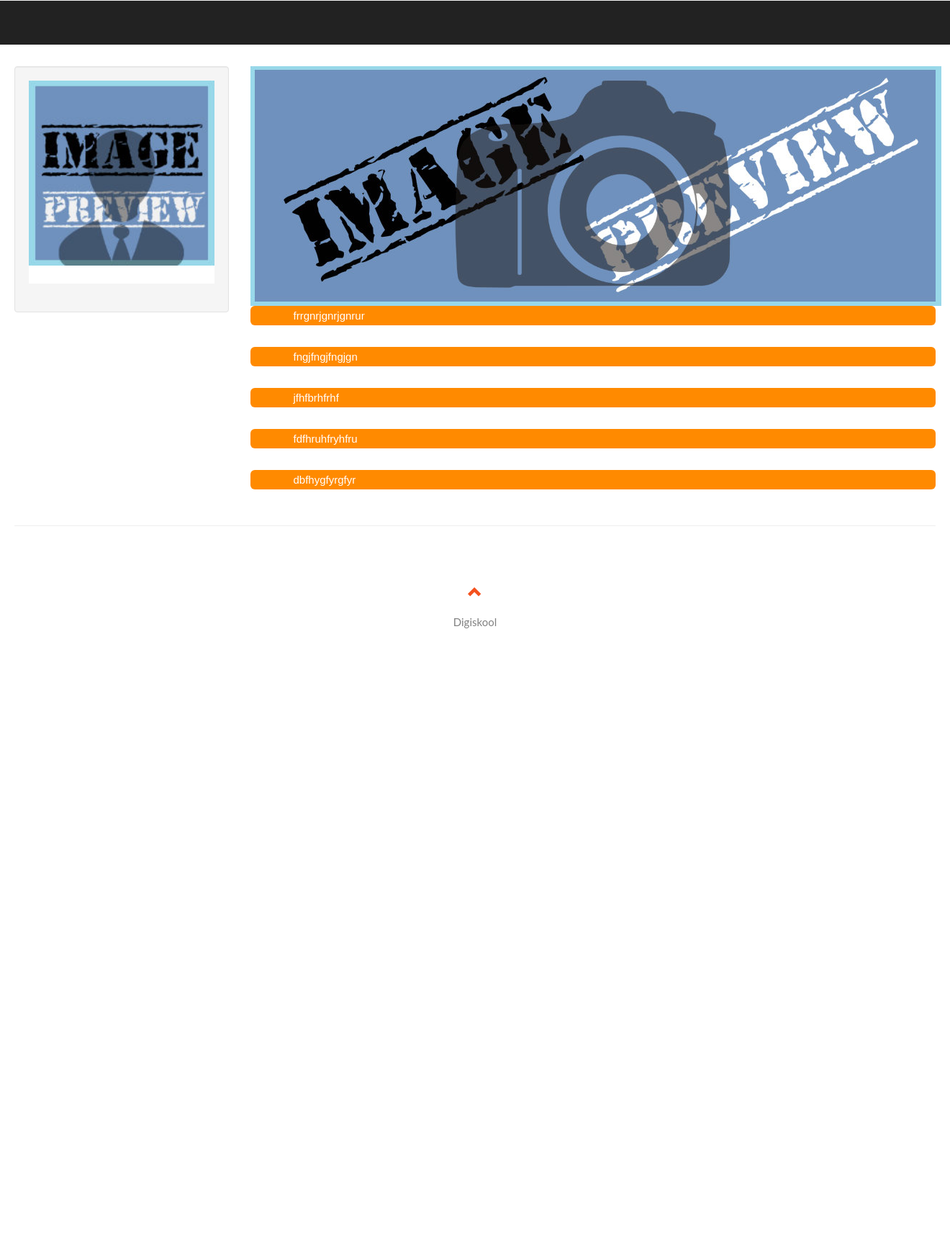
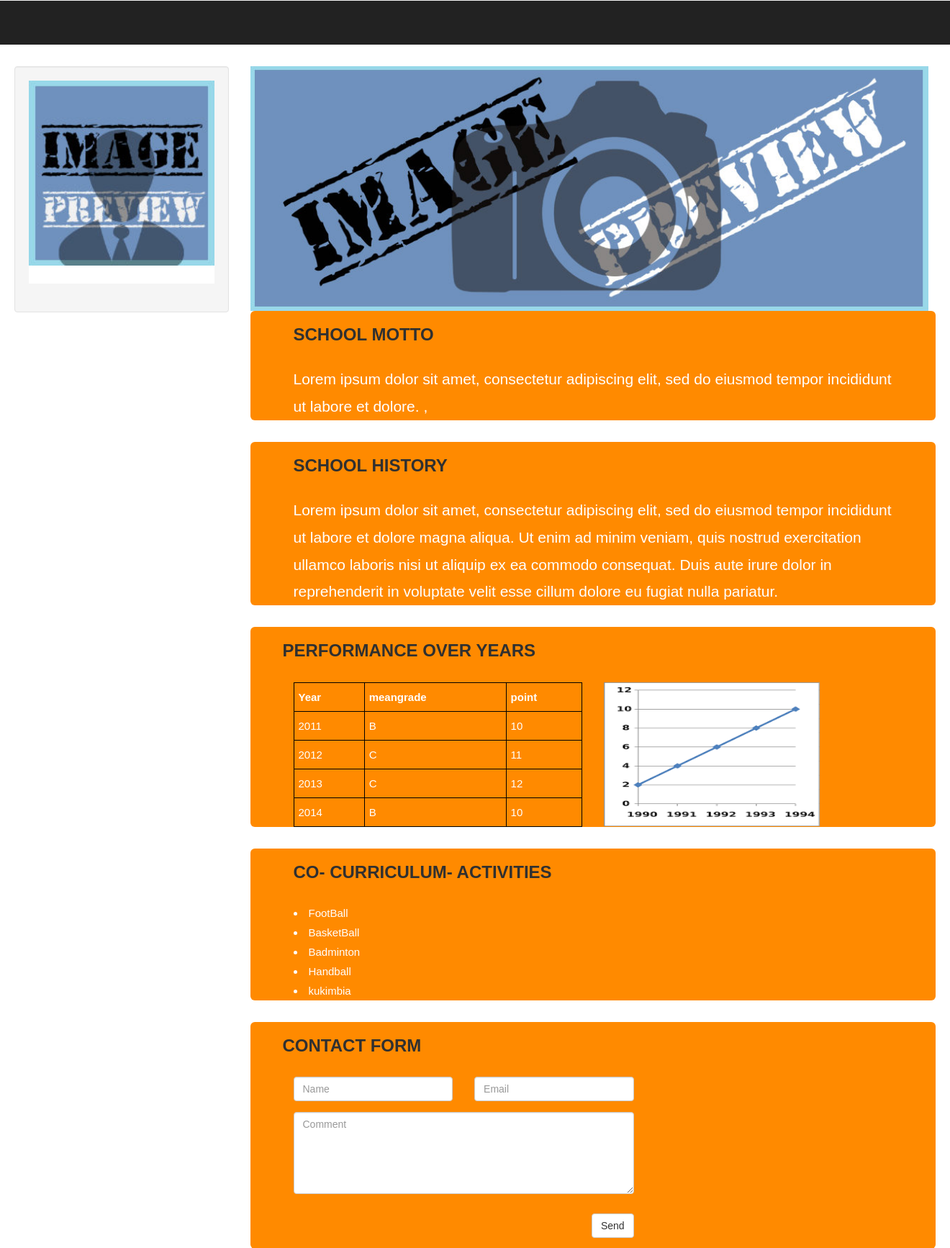
Before and after one commit to peterirungu/digiskool, a PHP site: page / in a window 1320 px wide. Shown: the part 2058-3792 px from the top of the page at 72% size. Before the commit the page ends 2931 px from the top, so only its background shows below. Run offline with PHP 8.4, Linux system fonts and the light colour scheme.

Commit message:
sytled profile

```diff
--- a/profile-page.php
+++ b/profile-page.php
@@ -18,22 +18,93 @@
         <!--/span-->
       <div class="col-xs-12 col-lg-9">
         <div class="" >
-          <img src="./images/cover-preview.jpg" class="image-responsive" alt="Responsive image">
+          <img src="./images/cover-preview.jpg" class="image-responsive" width="99%" height="340px" alt="Responsive image">
         </div>
     <div class="jumbotron">
-          frrgnrjgnrjgnrur
+      <div class="row"></div>
+          <h2>school motto</h2>
+          <p>Lorem ipsum dolor sit amet, consectetur adipiscing elit, sed do eiusmod tempor incididunt ut labore et dolore. ,</p>
     </div>
    <div class="jumbotron">
-          fngjfngjfngjgn
+       <div class="row"></div>
+          <h2>school history</h2>
+          <p>Lorem ipsum dolor sit amet, consectetur adipiscing elit, sed do eiusmod tempor incididunt ut labore et dolore magna aliqua. Ut enim ad minim veniam, quis nostrud exercitation ullamco laboris nisi ut aliquip ex ea commodo consequat. Duis aute irure dolor in reprehenderit in voluptate velit esse cillum dolore eu fugiat nulla pariatur. </p>
     </div>
 <div class="jumbotron">
-          jfhfbrhfrhf
+  <div class="row">
+    <h2> performance over years</h2>
+      <div class="col-sm-6">
+            <style>
+              table, th, td{
+                border:1px solid black;
+                padding: 6px
+              }
+              table {
+                border spacing:15px;
+              }
+            </style>
+        <table style="width:100%">
+          <tr>
+            <th>Year</th>
+            <th>meangrade</th>
+            <th>point</th>
+          </tr>
+          <tr>
+            <td>2011</td>
+            <td>B</td>
+            <td>10</td>
+          </tr>
+          <tr>
+            <td>2012</td>
+            <td>C</td>
+            <td>11</td>
+          </tr>
+          <tr>
+            <td>2013</td>
+            <td>C</td>
+            <td>12</td>
+          </tr>
+          <tr>
+            <td>2014</td>
+            <td>B</td>
+            <td>10</td>
+          </tr>
+        </table>
+      </div>
+    <div class="col-sm-6">
+    <img class="image-responsive" style="width:300px; height:200px" src="images/graph.png" alt="graph">
+    </div>
+  </div>
 </div>
     <div class="jumbotron">
-          fdfhruhfryhfru
+          <div class="row"> </div>
+              <h2>co- curriculum- activities</h2>
+                 <li>FootBall</li>
+                 <li>BasketBall</li>
+                 <li>Badminton</li>
+                 <li>Handball</li>
+                 <li>kukimbia</li>
+                </ol>
         </div>
 <div class="jumbotron">
-          dbfhygfyrgfyr
+  <div class="row">
+    <h2>Contact form</h2>
+    <div class="col-sm-7 slideanim slide">
+      <div class="row">
+        <div class="col-sm-6 form-group">
+        <input class="form-control" id="name" name="name" placeholder="Name" type="text" required>
+        </div>
+        <div class="col-sm-6 form-group">
+        <input class="form-control" id="email" name="email" placeholder="Email" type="email" required>
+        </div>
+      </div>
+      <textarea class="form-control" id="comments" name="comments" placeholder="Comment" rows="5"></textarea><br>
+      <div class="row">
+        <div class="col-sm-12 form-group">
+        <button class="btn btn-default pull-right" type="submit">Send</button>
+        </div>
+      </div>
+    </div>
   </div>
 </div>
       <!--/row-->
```
Also changed, not shown: images/graph.png (added), images/judy.jpg (added). Lines whose indentation alone changed are shown as unchanged.
